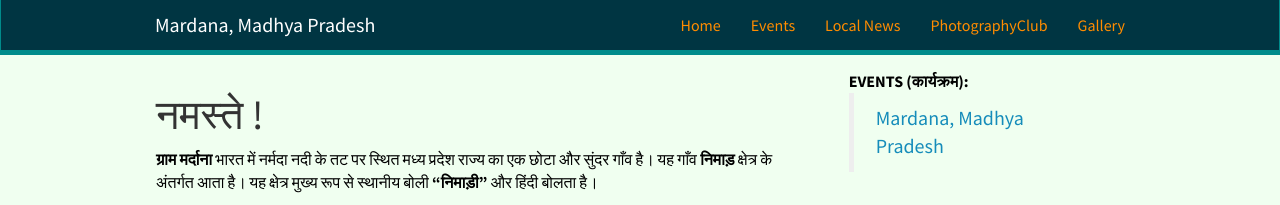
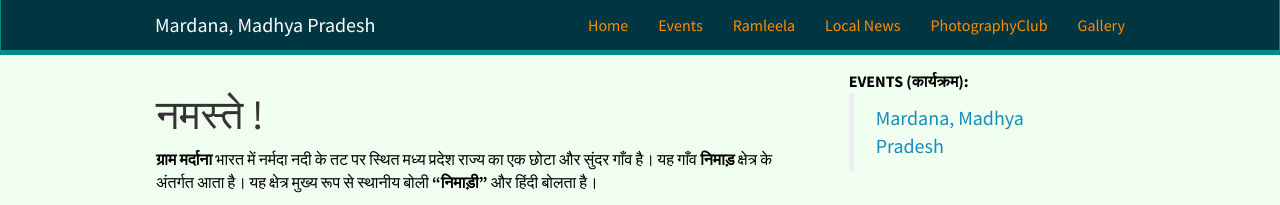
Before and after one commit to village-mardana/village-mardana.github.io, a Jekyll site: the page built from _pages/home.md, in a window 1280 px wide. Shown: the top 205 px of the page. Built offline with Jekyll 4.4.1, drawn with Linux system fonts in a browser that asks for light colours; nearby versions of some CDN libraries.

Commit message:
Update header.html

```diff
--- a/_includes/header.html
+++ b/_includes/header.html
@@ -15,6 +15,7 @@
 		<li><a href="{{ site.url }}{{ site.baseurl }}/">Home</a></li>
 		<!--li><a href="{{ site.url }}{{ site.baseurl }}/team">Team</a></li-->
 		  <li><a href="{{ site.url }}{{ site.baseurl }}/events">Events</a></li>
+		  <li><a href="{{ site.url }}{{ site.baseurl }}/ramleela">Ramleela</a></li>
 		<li><a href="{{ site.url }}{{ site.baseurl }}/news">Local News</a></li>
 		<li><a href="{{ site.url }}{{ site.baseurl }}/Mayurana-PhotographyClub">PhotographyClub</a></li>
 		<li><a href="{{ site.url }}{{ site.baseurl }}/pictures">Gallery</a></li>
```
